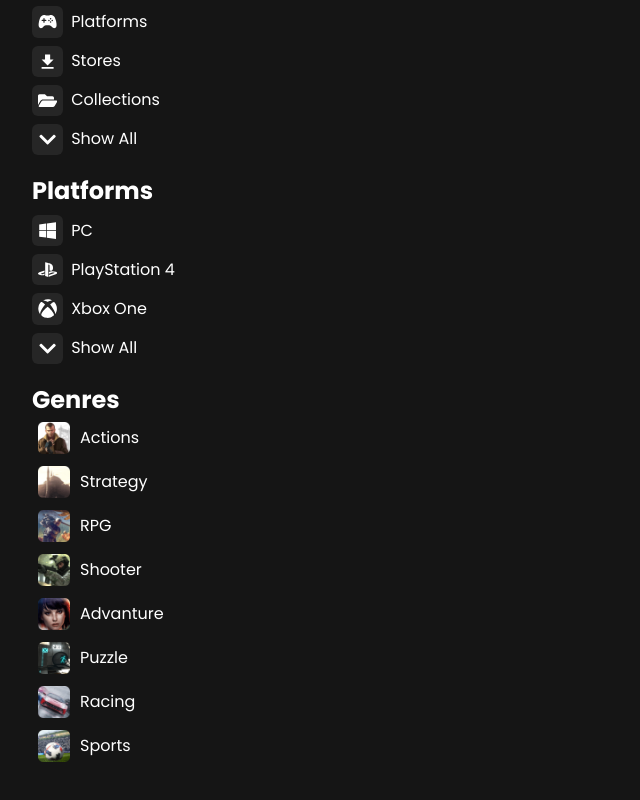
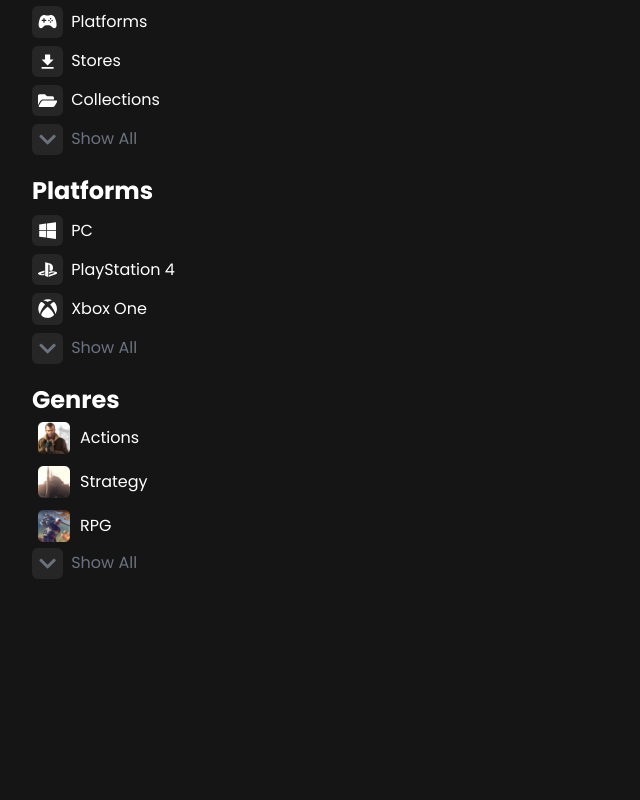
Before and after one commit to thezeeshann/game-hub, a React (Vite) app: page / in a window 1280 px wide. Shown: the part 680-1480 px from the top of the page, without its empty margins (0-640 px from the left). After the commit the page ends 1291 px from the top, so only its background shows below. Built offline with nearby package versions, Linux system fonts and the light colour scheme.

Commit message:
refactor: update sidebar

```diff
--- /dev/null
+++ b/src/components/Sidebar/ShowAndHide.tsx
@@ -0,0 +1,20 @@
+import React from "react";
+import { IconType } from "react-icons";
+
+interface ShowAndHideProps {
+  icon: IconType;
+  label: string;
+}
+
+const ShowAndHide:React.FC<ShowAndHideProps> = ({icon:Icon,label}) => {
+  return (
+    <div className="flex flex-row gap-x-2 items-center">
+      <div className="bg-[#262626] p-[6px] rounded-md text-gray-500">
+        <Icon size={"1.2rem"}  />
+      </div>{" "}
+      <span className="text-gray-500">{label}</span>
+    </div>
+  );
+};
+
+export default ShowAndHide;
--- a/src/components/Sidebar/Sidebar.tsx
+++ b/src/components/Sidebar/Sidebar.tsx
@@ -32,17 +32,23 @@
 import puzzleImg from "../../assets/image/puzzle.png";
 import racingImg from "../../assets/image/racing.png";
 import sportImg from "../../assets/image/sports.png";
+import ShowAndHide from "./ShowAndHide";
 
 const Sidebar = () => {
   const [browse, setBrowse] = useState(false);
   const [platforms, setPlatforms] = useState(false);
+  const [genres, setGenres] = useState(false);
 
-  const toggle = () => {
+  const toggleBrows = () => {
     setBrowse((Value) => !Value);
   };
 
   const togglePlatfom = () => {
     setPlatforms((value) => !value);
+  };
+
+  const toggleGenres = () => {
+    setGenres((value) => !value);
   };
 
   return (
@@ -83,8 +89,8 @@
           </>
         )}
 
-        <span onClick={toggle}>
-          <SidebarItems
+        <span onClick={toggleBrows}>
+          <ShowAndHide
             label={`${browse === true ? "Hide" : "Show All "} `}
             icon={browse === true ? FaChevronUp : FaChevronDown}
           />
@@ -106,7 +112,7 @@
         )}
 
         <span onClick={togglePlatfom}>
-          <SidebarItems
+          <ShowAndHide
             label={`${platforms === true ? "Hide" : "Show All "} `}
             icon={platforms === true ? FaChevronUp : FaChevronDown}
           />
@@ -117,12 +123,28 @@
         <p className="text-2xl font-bold">Genres</p>
         <Genres label="Actions" src={actionImg} alt="action image" />
         <Genres label="Strategy" src={StrategyImg} alt="Strategy image" />
-        <Genres label="RPG" src={rpgImg} alt="action image" />
-        <Genres label="Shooter" src={shooterImg} alt="action image" />
-        <Genres label="Advanture" src={advantureImg} alt="action image" />
-        <Genres label="Puzzle" src={puzzleImg} alt="action image" />
-        <Genres label="Racing" src={racingImg} alt="action image" />
-        <Genres label="Sports" src={sportImg} alt="action image" />
+        <Genres label="RPG" src={rpgImg} alt="RPG image" />
+
+        {genres && (
+          <>
+            <Genres label="Shooter" src={shooterImg} alt="Shooter image" />
+            <Genres
+              label="Advanture"
+              src={advantureImg}
+              alt="Advanture image"
+            />
+            <Genres label="Puzzle" src={puzzleImg} alt="Puzzle image" />
+            <Genres label="Racing" src={racingImg} alt="Racing image" />
+            <Genres label="Sports" src={sportImg} alt="Sports image" />
+          </>
+        )}
+
+        <span onClick={toggleGenres}>
+          <ShowAndHide
+            label={`${genres === true ? "Hide" : "Show All "} `}
+            icon={genres === true ? FaChevronUp : FaChevronDown}
+          />
+        </span>
       </div>
     </aside>
   );
--- a/src/components/Sidebar/SidebarItems.tsx
+++ b/src/components/Sidebar/SidebarItems.tsx
@@ -1,12 +1,12 @@
 import React from "react";
 import { IconType } from "react-icons";
 
-interface TopProps {
+interface SidebarProps {
   icon: IconType;
   label: string;
 }
 
-const SidebarItems: React.FC<TopProps> = ({ icon: Icon, label }) => {
+const SidebarItems: React.FC<SidebarProps> = ({ icon: Icon, label }) => {
   return (
     <div className="flex flex-row gap-x-2  items-center">
       <div className="bg-[#262626] p-[6px] rounded-md hover:bg-white hover:text-black">
```
